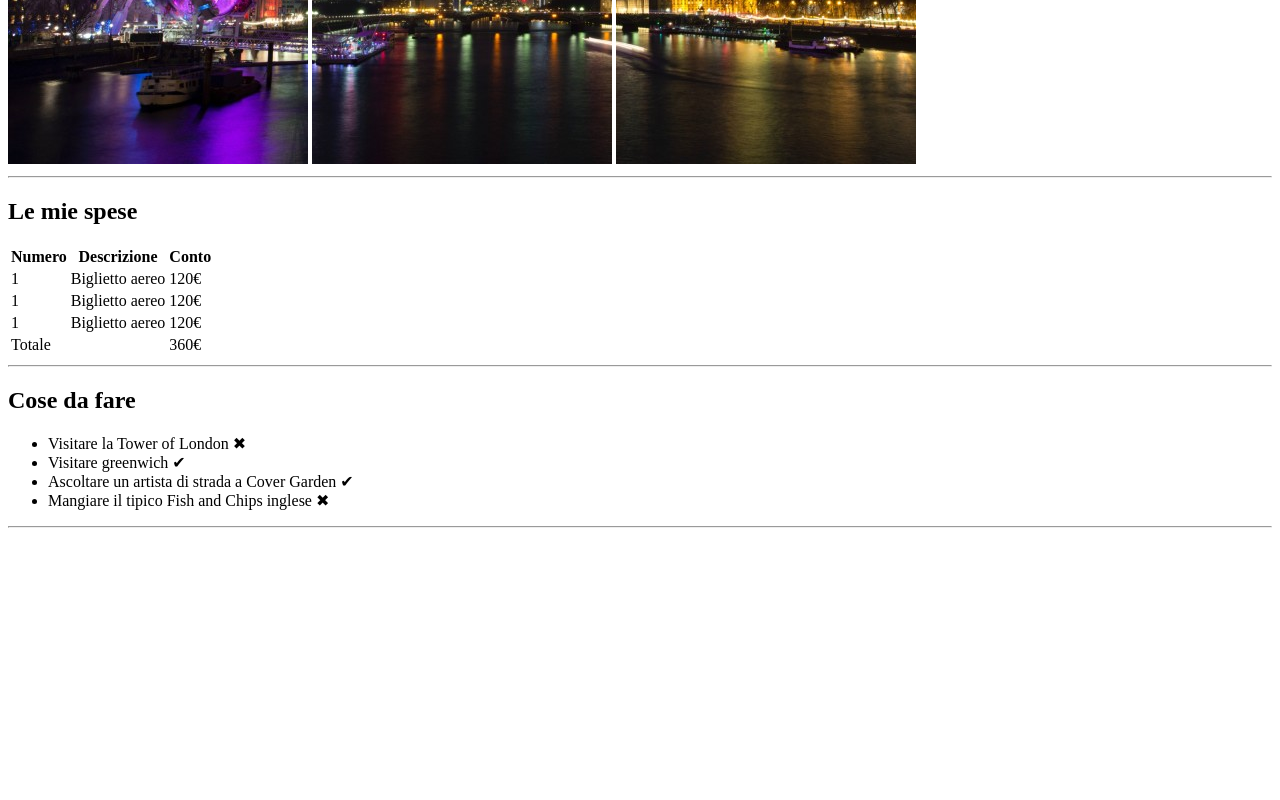
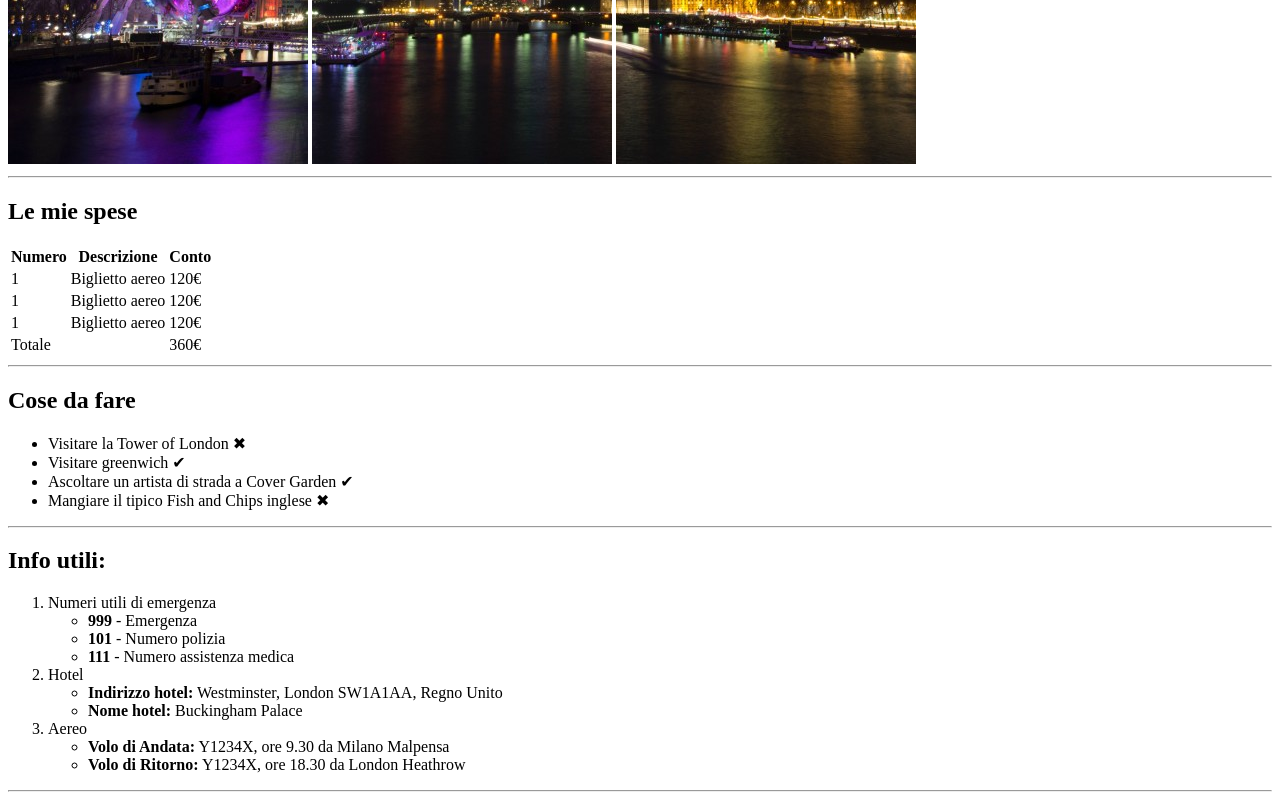
Before and after one commit to LucaBonifazio/html-london-trip, a plain HTML site: page index.html in a window 1280 px wide. Shown: the part 516-1316 px from the top of the page. Before the commit the page ends 1052 px from the top, so only its background shows below. Drawn offline with Linux system fonts and the light colour scheme.

Commit message:
2nd list

```diff
--- a/index.html
+++ b/index.html
@@ -53,6 +53,29 @@
                 <li>Mangiare il tipico Fish and Chips inglese &#10006;</li>
             </ul>
             <hr>
+            <h2>Info utili:</h2>
+            <ol>
+                <li>Numeri utili di emergenza
+                    <ul>
+                        <li><strong>999</strong> - Emergenza</li>
+                        <li><strong>101</strong> - Numero polizia</li>
+                        <li><strong>111</strong> - Numero assistenza medica</li>
+                    </ul>
+                </li>
+                <li>Hotel
+                    <ul>
+                        <li><strong>Indirizzo hotel:</strong> Westminster, London SW1A1AA, Regno Unito</li>
+                        <li><strong>Nome hotel:</strong> Buckingham Palace</li>
+                    </ul>
+                </li>
+                <li>Aereo
+                    <ul>
+                        <li><strong>Volo di Andata:</strong> Y1234X, ore 9.30 da Milano Malpensa</li>
+                        <li><strong>Volo di Ritorno:</strong> Y1234X, ore 18.30 da London Heathrow</li>
+                    </ul>
+                </li>
+            </ol>
+            <hr>
         </div>
     </main>
 
```
